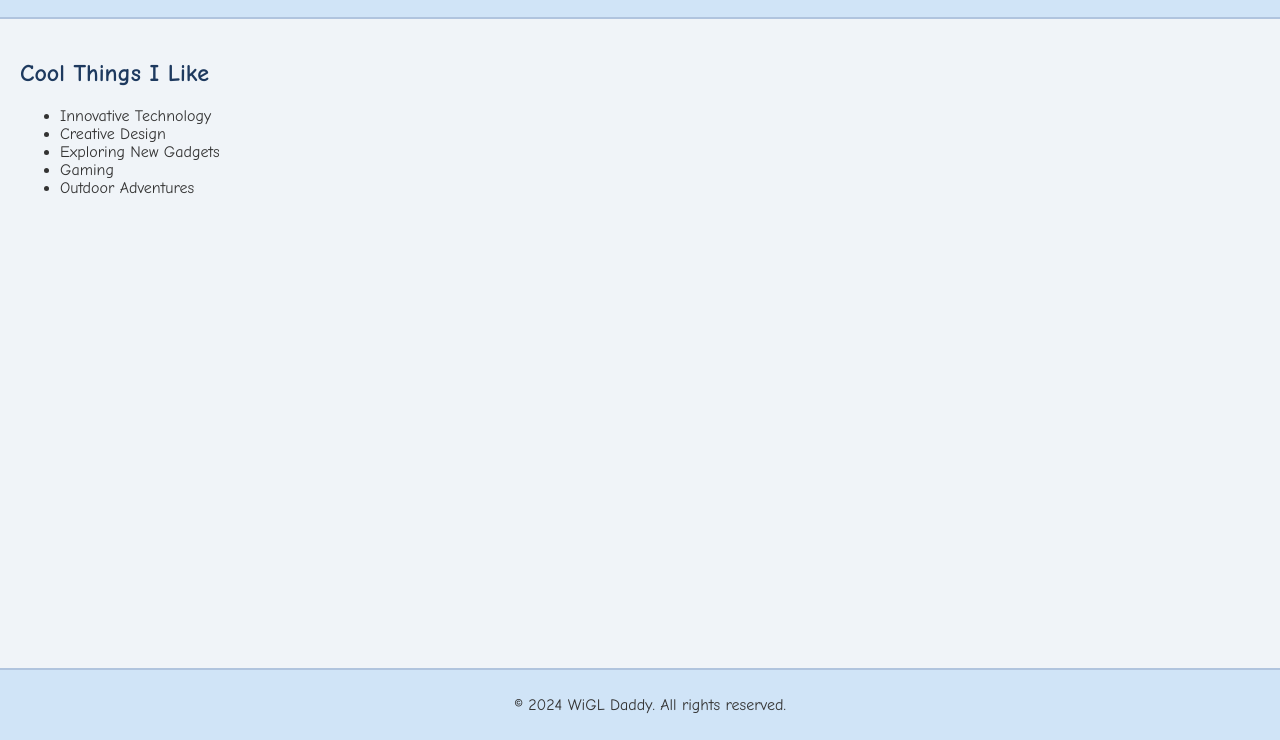
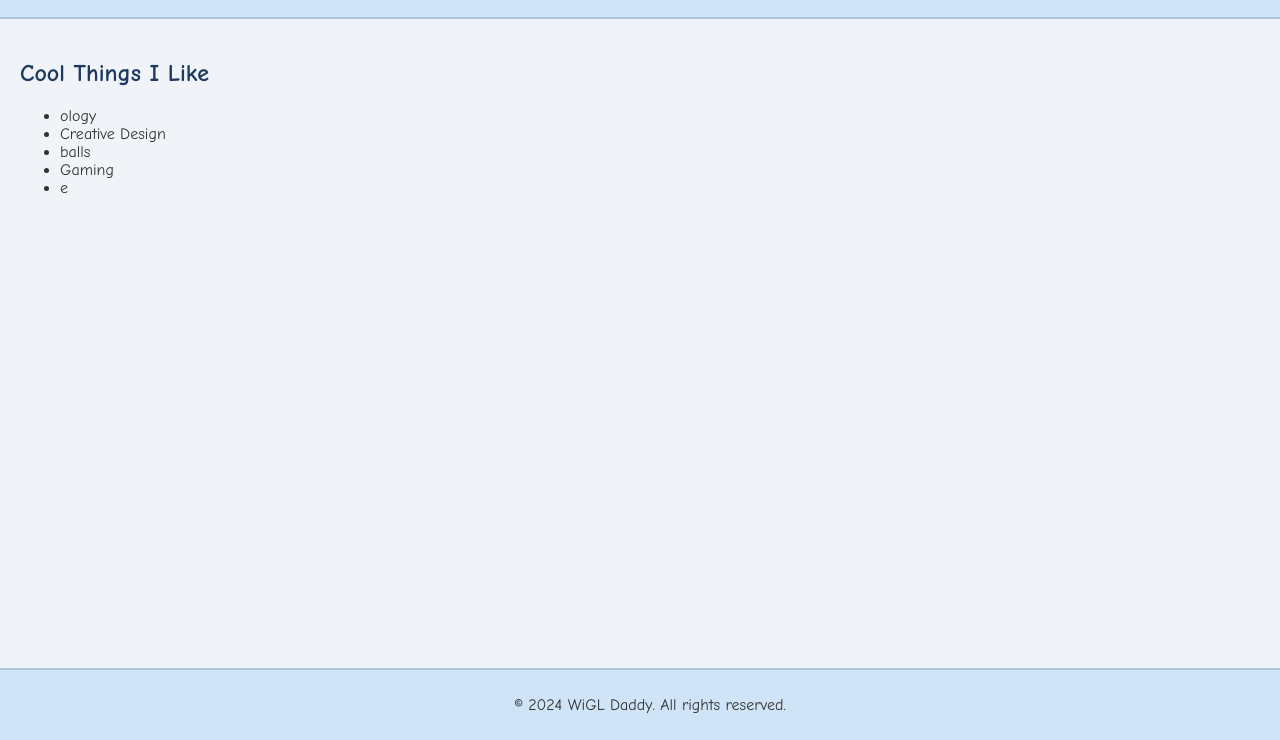
Before and after one commit to WiGLDaddy/WiGL2, a plain HTML site: page index.html in a window 1280 px wide. Shown: the part 60-800 px from the top of the page. Drawn offline with Linux system fonts and the light colour scheme.

Commit message:
Update index.html

```diff
--- a/index.html
+++ b/index.html
@@ -50,11 +50,11 @@
         <div class="section">
             <h2>Cool Things I Like</h2>
             <ul>
-                <li>Innovative Technology</li>
+                <li>ology</li>
                 <li>Creative Design</li>
-                <li>Exploring New Gadgets</li>
+                <li>balls</li>
                 <li>Gaming</li>
-                <li>Outdoor Adventures</li>
+                <li>e</li>
             </ul>
         </div>
     </div>
```
